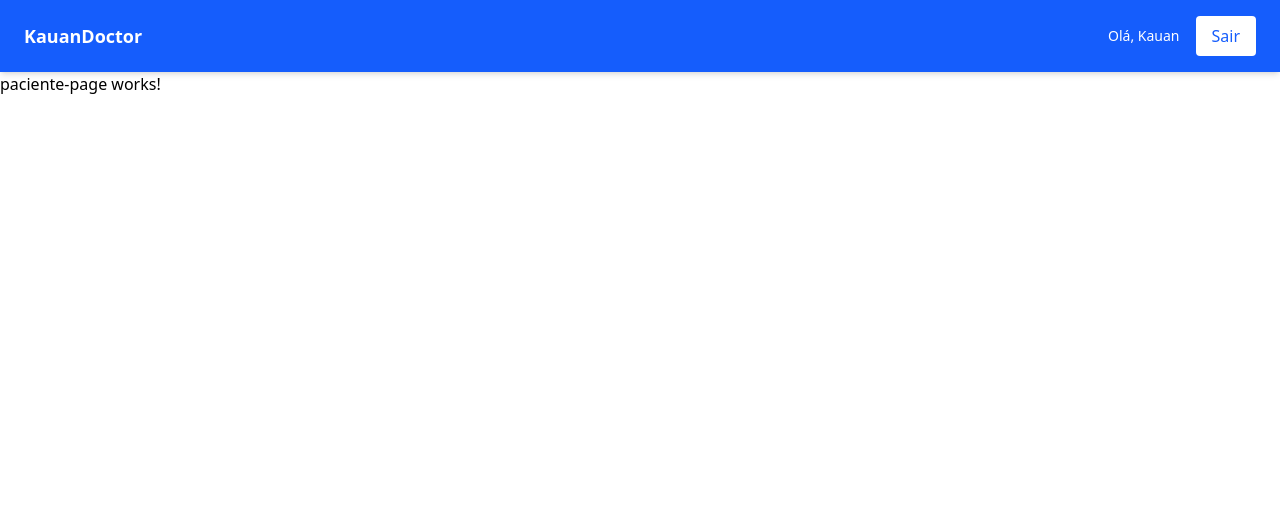
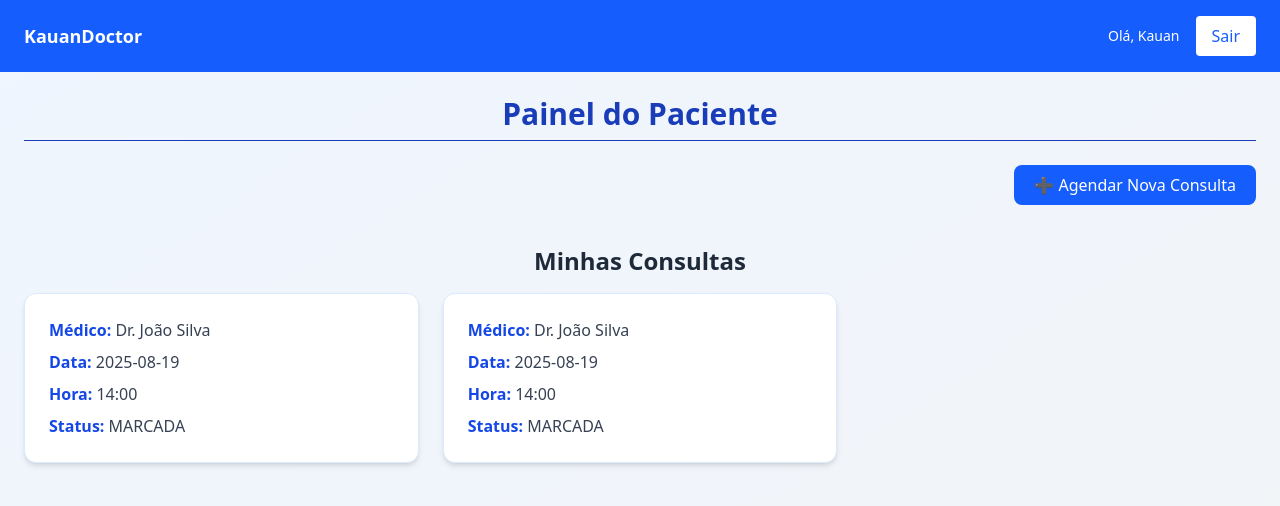
Before and after one commit to Dev-Souza/kauan_doctor_front, an Angular app: page /paciente in a window 1280 px wide. Shown: the top 506 px of the page. Built offline with nearby package versions, Linux system fonts and the light colour scheme.

Commit message:
feat: import do painel no PacientePage

```diff
--- a/src/app/pages/paciente-page/paciente-page.html
+++ b/src/app/pages/paciente-page/paciente-page.html
@@ -1,2 +1,2 @@
 <app-header-logado></app-header-logado>
-<p>paciente-page works!</p>
+<app-painel-paciente></app-painel-paciente>
--- a/src/app/pages/paciente-page/paciente-page.ts
+++ b/src/app/pages/paciente-page/paciente-page.ts
@@ -1,9 +1,11 @@
 import { Component } from '@angular/core';
 import { HeaderLogado } from "../../components/headers/header-logado/header-logado";
+import { PainelMedicoComponent } from "../../components/painel-medico/painel-medico";
+import { PainelPaciente } from "../../components/painel-paciente/painel-paciente";
 
 @Component({
   selector: 'app-paciente-page',
-  imports: [HeaderLogado],
+  imports: [HeaderLogado, PainelPaciente],
   templateUrl: './paciente-page.html',
   styleUrl: './paciente-page.css'
 })
```
